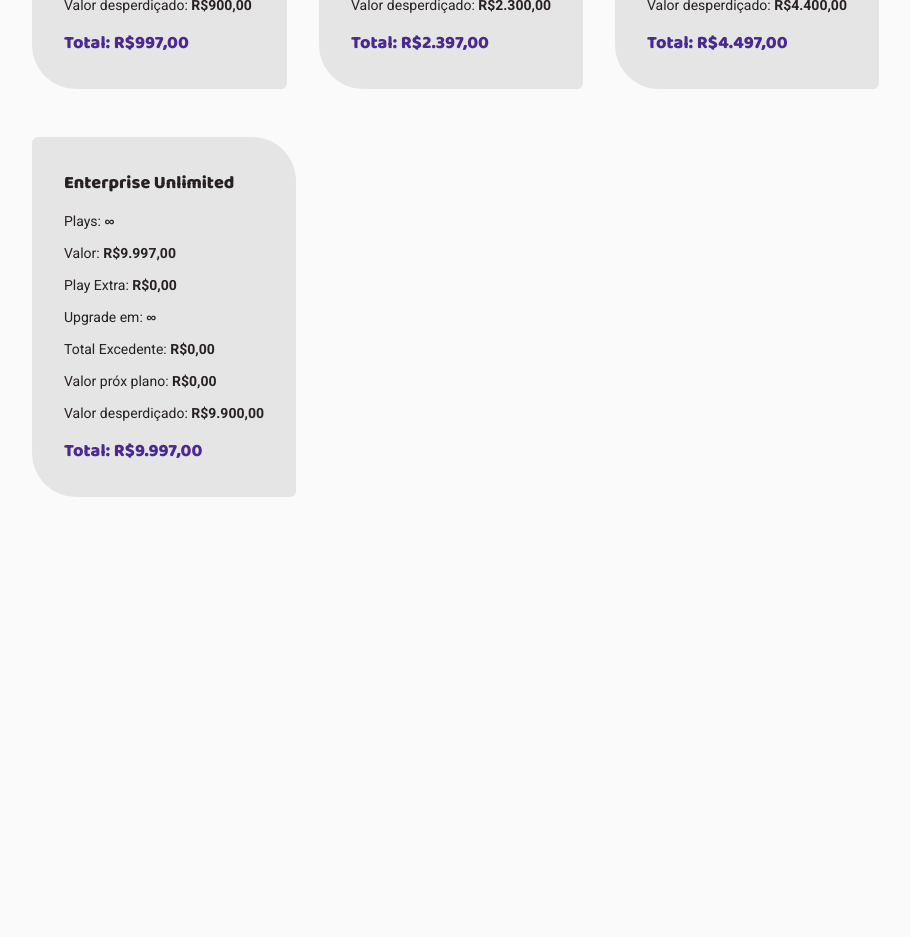
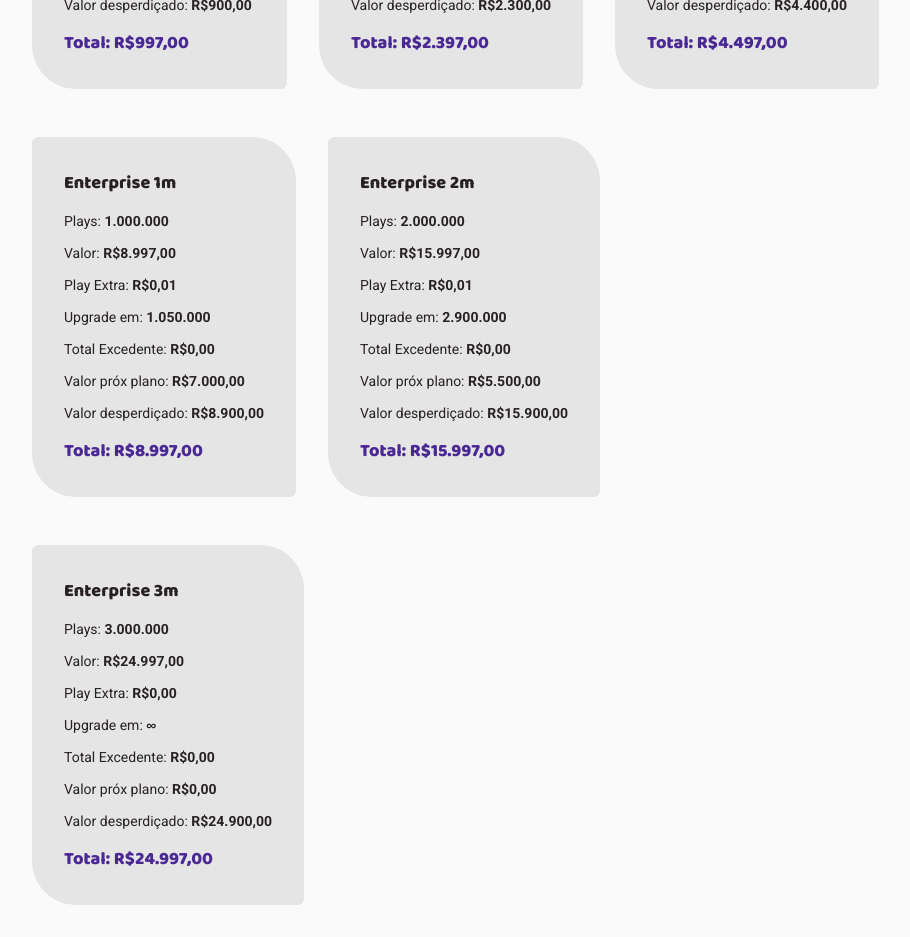
Before and after one commit to LeonardoPess/calculadora-de-planos, a React (Vite) app: page / in a window 1280 px wide. Shown: the part 840-1777 px from the top of the page, without its empty margins (366-1276 px from the left). Before the commit the page ends 1369 px from the top, so only its background shows below. Built offline with nearby package versions, Linux system fonts and the light colour scheme.

Commit message:
added 1m, 2m and 3m, infinity removed

```diff
--- a/src/pages/Home/index.tsx
+++ b/src/pages/Home/index.tsx
@@ -62,15 +62,35 @@ const plansBrasil = [
     playsToStart: 460000,
     price: 4497,
     extraPlaysPrice: 0.01,
+    upgradeAt: 950000,
+    priceToUpgrade: 4500,
+  },
+  {
+    id: 7,
+    name: 'Enterprise 1m',
+    playsAvailable: 1000000,
+    playsToStart: 950000,
+    price: 8997,
+    extraPlaysPrice: 0.01,
     upgradeAt: 1050000,
+    priceToUpgrade: 7000,
+  },
+  {
+    id: 8,
+    name: 'Enterprise 2m',
+    playsAvailable: 2000000,
+    playsToStart: 1050000,
+    price: 15997,
+    extraPlaysPrice: 0.01,
+    upgradeAt: 2900000,
     priceToUpgrade: 5500,
   },
   {
-    id: 7,
-    name: 'Enterprise Unlimited',
-    playsAvailable: Infinity,
-    playsToStart: 1050000,
-    price: 9997,
+    id: 9,
+    name: 'Enterprise 3m',
+    playsAvailable: 3000000,
+    playsToStart: 2900000,
+    price: 24997,
     extraPlaysPrice: 0,
     upgradeAt: Infinity,
     priceToUpgrade: 0,
```
